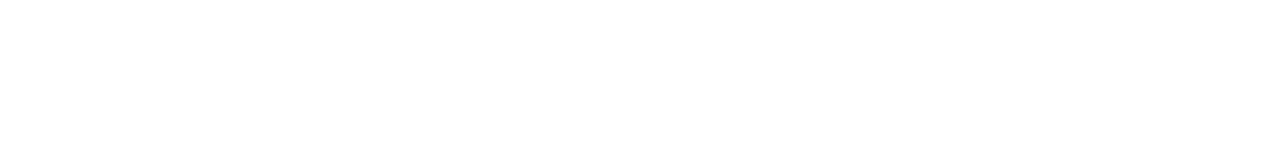
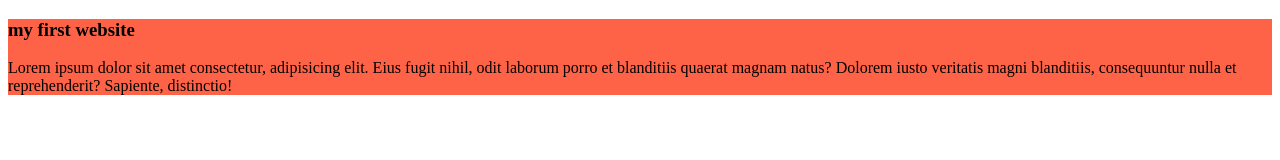
Before and after one commit to shantoKS7723/my-simple-website, a plain HTML site: page index.html in a window 1280 px wide. Drawn offline with Linux system fonts and the light colour scheme.

Commit message:
added the first blog

```diff
--- a/index.html
+++ b/index.html
@@ -4,8 +4,12 @@
     <meta charset="UTF-8">
     <meta name="viewport" content="width=device-width, initial-scale=1.0">
     <title>My simple website</title>
+    <link rel="stylesheet" href="styles/blog.css">
 </head>
 <body>
-
+    <div>
+        <h3>my first website</h3>
+    <p>Lorem ipsum dolor sit amet consectetur, adipisicing elit. Eius fugit nihil, odit laborum porro et blanditiis quaerat magnam natus? Dolorem iusto veritatis magni blanditiis, consequuntur nulla et reprehenderit? Sapiente, distinctio!</p>
+    </div>
 </body>
 </html>
--- /dev/null
+++ b/styles/blog.css
@@ -0,0 +1,3 @@
+div{
+    background-color: tomato;
+}
```
